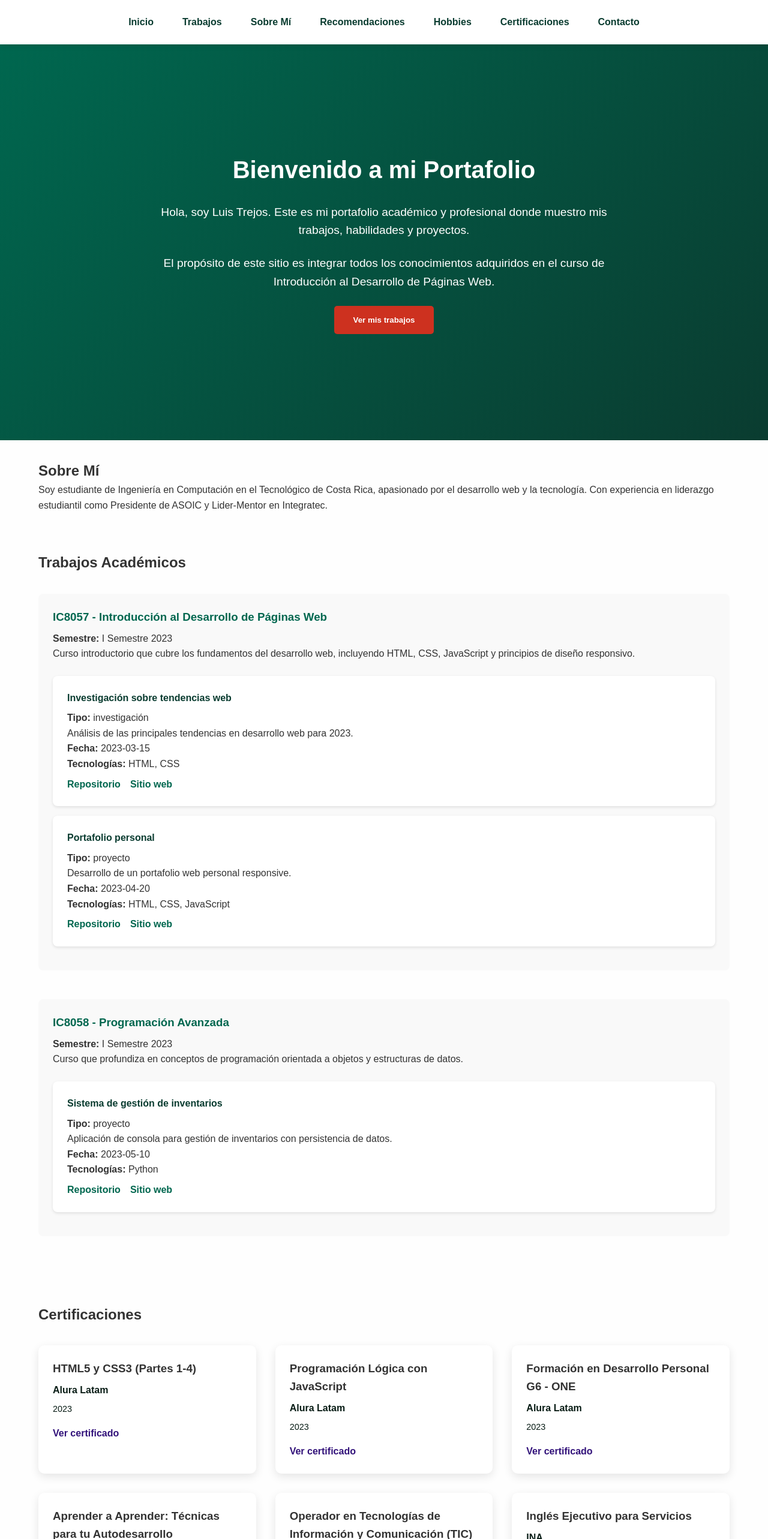
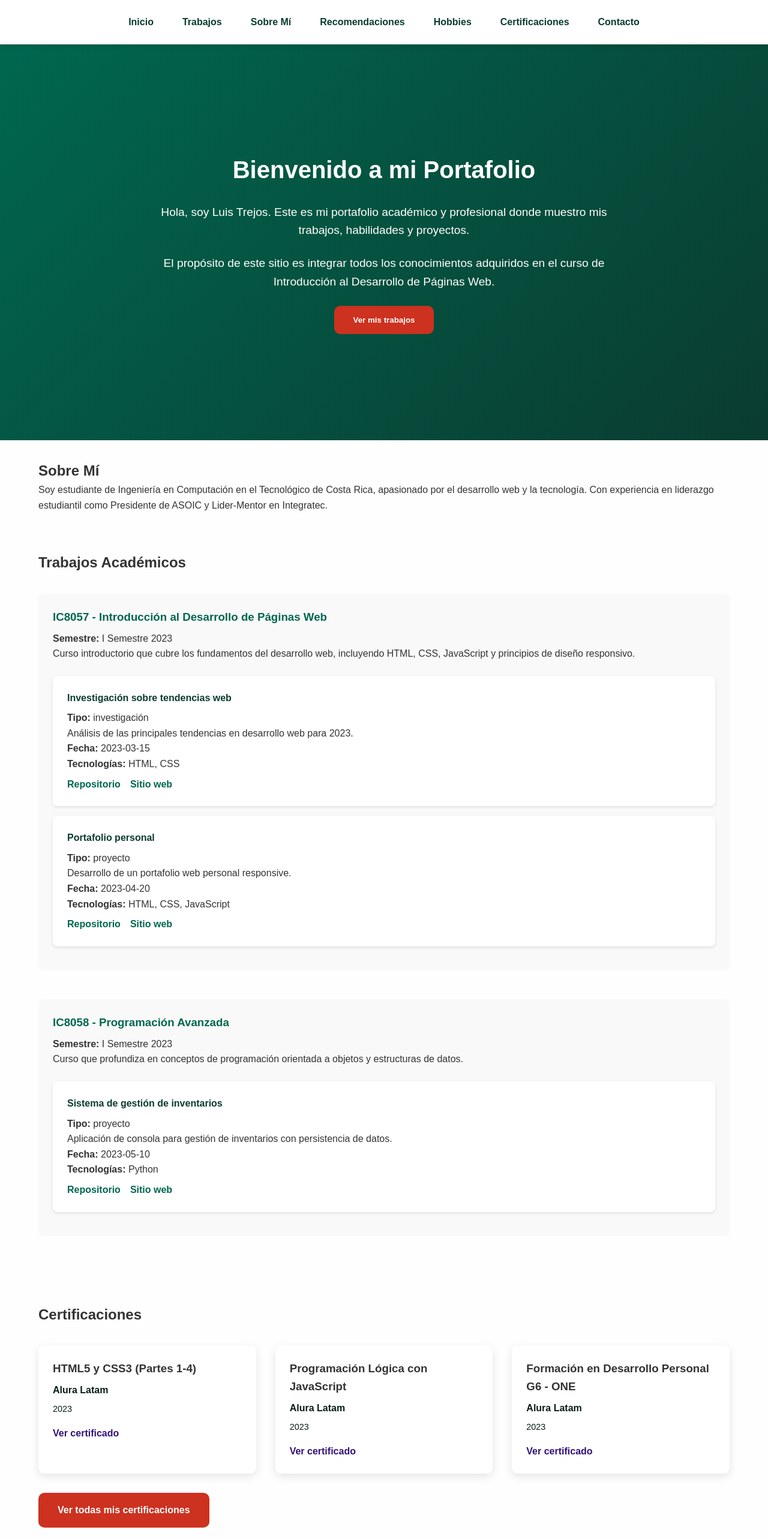
Before and after one commit to LuisK19/Portafolio-WEB, a React (Vite) app: page / in a window 1280 px wide. Shown: the top 2566 px of the page at 60% size. Built offline with nearby package versions, Linux system fonts and the light colour scheme.

Commit message:
Feat: Update MainSection and Navigation to use React Router Links; adjust button styles

```diff
--- a/src/Pages/MainPage/Sections/MainSection.jsx
+++ b/src/Pages/MainPage/Sections/MainSection.jsx
@@ -1,4 +1,5 @@
 import React, { useState, useEffect } from 'react';
+import { Link } from 'react-router-dom';
 
 const MainSection = () => {
   const [personalInfo, setPersonalInfo] = useState(null);
@@ -103,7 +104,7 @@ const MainSection = () => {
         <div className="container">
           <h2 className="section-title">Certificaciones</h2>
           <div className="certifications-container">
-            {personalInfo.certifications.map((cert, index) => (
+            {personalInfo.certifications.slice(0, 3).map((cert, index) => ( // Muestra solo 3
               <div key={index} className="certification-card">
                 <h3>{cert.title}</h3>
                 <p className="certification-org">{cert.organization}</p>
@@ -112,12 +113,9 @@ const MainSection = () => {
               </div>
             ))}
           </div>
-          <a
-            href="/certificaciones"
-            className="btn btn-secondary"
-          >
+          <Link to="/CertificationsPage" className="btn btn-section">
             Ver todas mis certificaciones
-          </a>
+          </Link>
         </div>
       </section>
 
--- a/src/components/Layout/Navigation.jsx
+++ b/src/components/Layout/Navigation.jsx
@@ -1,5 +1,4 @@
-import React from 'react';
-import { Router } from 'react-router-dom';
+import { Link } from 'react-router-dom'; // Importa Link
 
 const Navigation = () => {
   const scrollToSection = (sectionId) => {
@@ -16,7 +15,7 @@ const Navigation = () => {
       <li><a href="#sobre-mi" onClick={(e) => { e.preventDefault(); scrollToSection('sobre-mi'); }}>Sobre Mí</a></li>
       <li><a href="#recomendaciones" onClick={(e) => { e.preventDefault(); scrollToSection('recomendaciones'); }}>Recomendaciones</a></li>
       <li><a href="#hobbies" onClick={(e) => { e.preventDefault(); scrollToSection('hobbies'); }}>Hobbies</a></li>
-      <li><a href="/certificaciones" >Certificaciones</a></li>
+      <li><Link to="./CertificationsPage">Certificaciones</Link></li>
       <li><a href="#contacto" onClick={(e) => { e.preventDefault(); scrollToSection('contacto'); }}>Contacto</a></li>
     </ul>
   );
--- a/src/styles/base.css
+++ b/src/styles/base.css
@@ -27,7 +27,7 @@
     --spacing-md: 1.5rem;
     --spacing-lg: 2rem;
     --spacing-xl: 3rem;
-    --border-radius: 5px;
+    --border-radius: 10px;
 }
 
 html, body {
--- a/src/styles/style.css
+++ b/src/styles/style.css
@@ -87,6 +87,11 @@ header {
     background: var(--hover-accent-color-2);
     transform: translateY(-2px);
     box-shadow: 0 4px 8px rgba(0, 0, 0, 0.2);
+}
+
+.btn-section {
+    text-align: center;
+    margin-top: var(--spacing-lg);
 }
 
 /* Main content */
```
